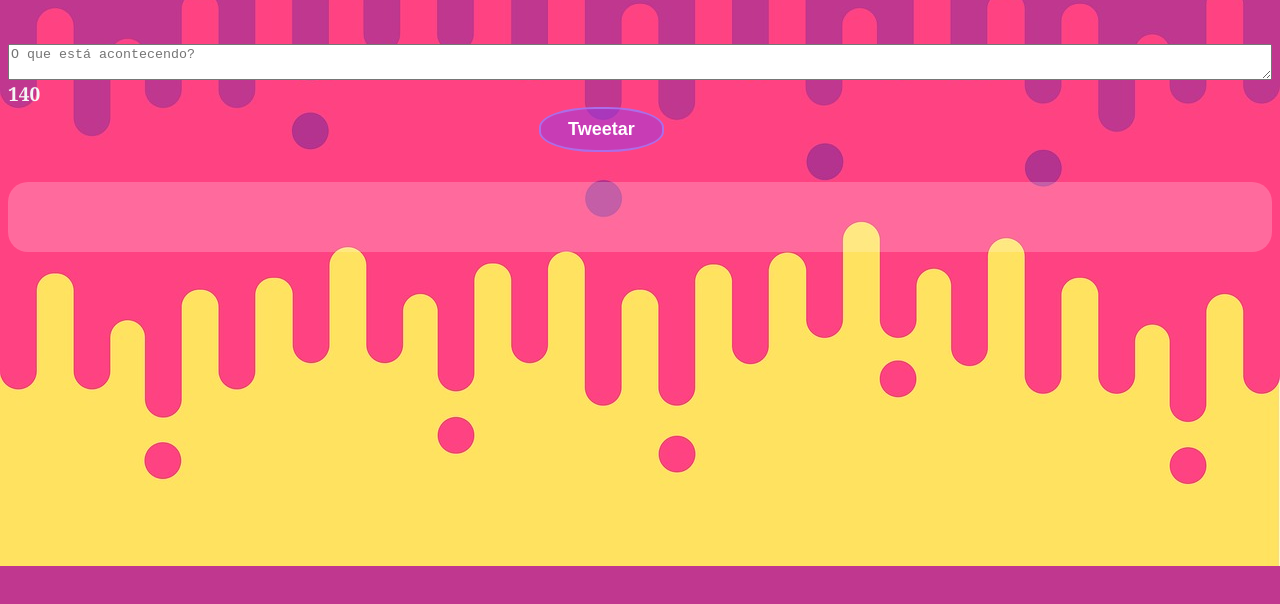
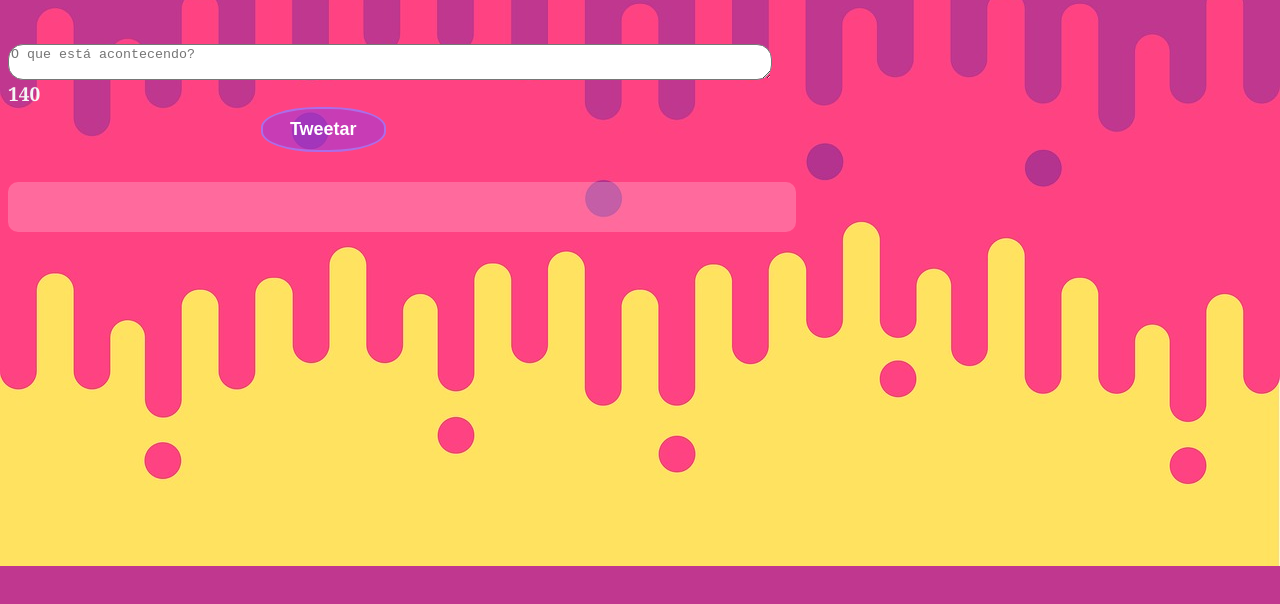
Before and after one commit to karineSooma/Twitter, a plain HTML site: page index.html in a window 1280 px wide. Shown: the part 154-758 px from the top of the page. Drawn offline with Linux system fonts and the light colour scheme.

Commit message:
falta finalizar css

```diff
--- a/main.css
+++ b/main.css
@@ -17,19 +17,24 @@ main {
     justify-content: flex-start;
 }
 
+#tweet {
+    width: 60%;
+    border-radius: 15px;
+}
+
 #tweetar {
     background-color: rgba(146, 56, 231, 0.507);
     border: 2px solid rgb(173, 109, 233);
     display: block;
     text-align: center;
     color: white;
-    position: relative;
     height: 45px;
     width: 125px;
     left: 42%;
     border-radius: 45%;
     font-size: 18px;
     font-weight: bold;
+    margin-left: 20%;
     margin-bottom: 30px;
 }
 #tweetar:disabled:hover {
@@ -45,9 +50,6 @@ main {
     border: 2px solid rgba(146, 56, 231, 0.507);
     cursor: pointer;
 }
-/* #tweet {
-   margin: 5% 25%;
-} */
 
 #counter {
     font-size: 120%;
@@ -55,13 +57,12 @@ main {
 }
 
 .tweetList {
+    background-color: rgba(255, 255, 255, 0.212);
+    text-align: center;
     font-size: 125%;
-    display: flex;
-    flex-direction: column-reverse;
-    justify-content: flex-start;
-    padding: 15px;
+    font-weight: bold;
+    width: 60%;
+    border-radius: 10px;
+    padding:15px;
     border: 0px;
-    background-color: rgba(255, 255, 255, 0.212);
-    border-radius:20px;
-    text-align: center;
 }
--- a/twitter.js
+++ b/twitter.js
@@ -37,33 +37,34 @@ function contador() {
     document.getElementById("counter").innerHTML = valor;
     if (valor < 0) {
         document.getElementById("counter").style.color = "red";
-    }
-    else if (valor < 20) {
+    } else if (valor < 20) {
         document.getElementById("counter").style.color = "red";
-    }
-    else if (valor < 40) {
+    } else if (valor < 40) {
         document.getElementById("counter").style.color = "orange";
-    }
-    else if (valor < 60) {
+    } else if (valor < 60) {
         document.getElementById("counter").style.color = "blue";
-    }
-    else if (valor < 140) {
+    } else if (valor < 140) {
         document.getElementById("counter").style.color = "black";
     }
 }
-//  tweet.addEventListener("keydown", pulaLinha);
+     tweet.addEventListener("keydown", pulaLinha);
 
-// function pulaLinha (){
-//     if (tweet.scrollHeight > tweet.offsetHeight){
+    function pulaLinha (){
+        if (tweet.scrollHeight > tweet.offsetHeight){
+            tweet.rows += 1;
+        } else {
+            tweet.rows -=1;
+        }
+    // }
+
+    // function resize() {
+    //     let nomedatextbox = document.querySelector("#tweet");
+    //     nomedatextbox.style.height = '24px';
+    //     nomedatextbox.style.height = nomedatextbox.scrollHeight + 12 + 'px';
+    // }
+    // function autoResize() {
+//     let tweet = document.getElementById('tweet');
+//     while (text.scrollHeight > text.offsetHeight) {
 //         tweet.rows += 1;
-//     } else {
-//         tweet.rows +=1;
 //     }
-
-// }
-
-// function resize() {
-//     let nomedatextbox = document.querySelector("#tweet");
-//     nomedatextbox.style.height = '24px';
-//     nomedatextbox.style.height = nomedatextbox.scrollHeight + 12 + 'px';
-// }
+}
```
Also changed, not shown: 2 other files.
